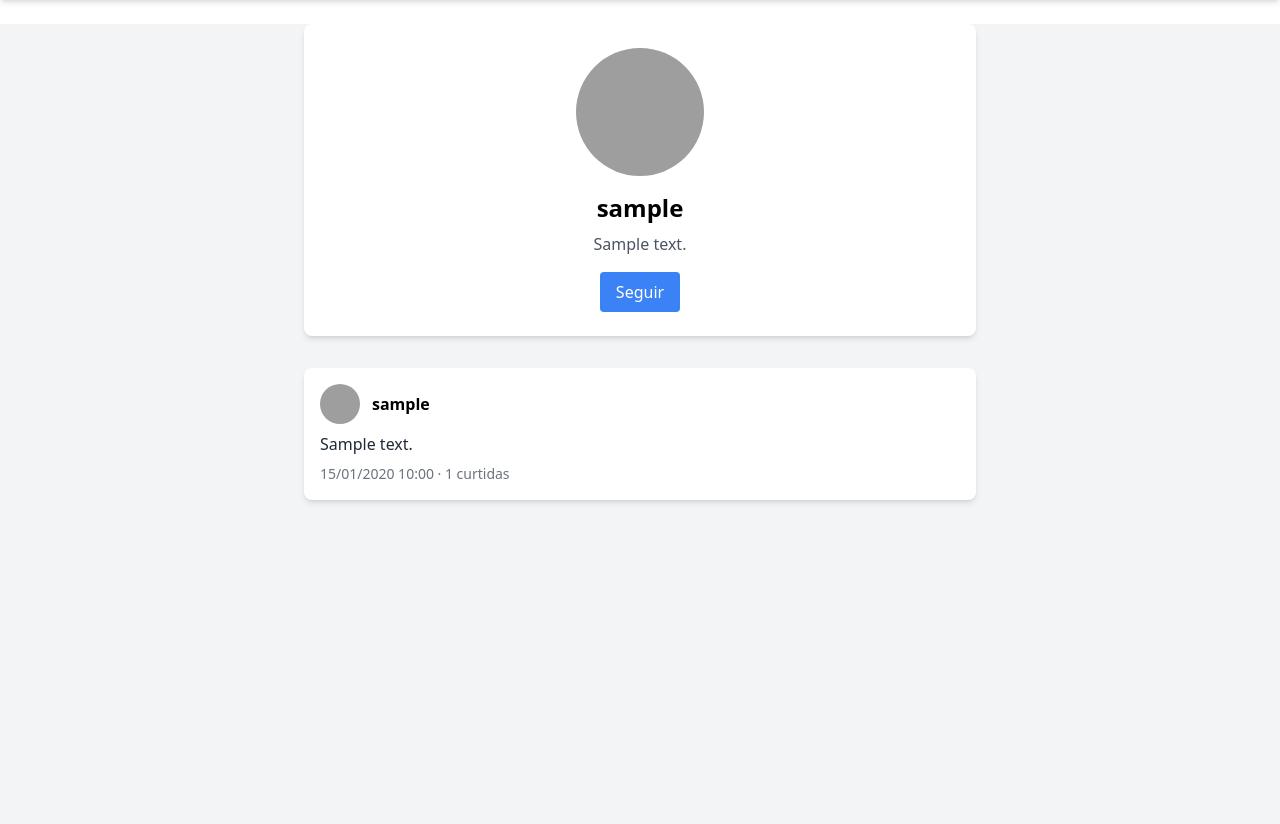
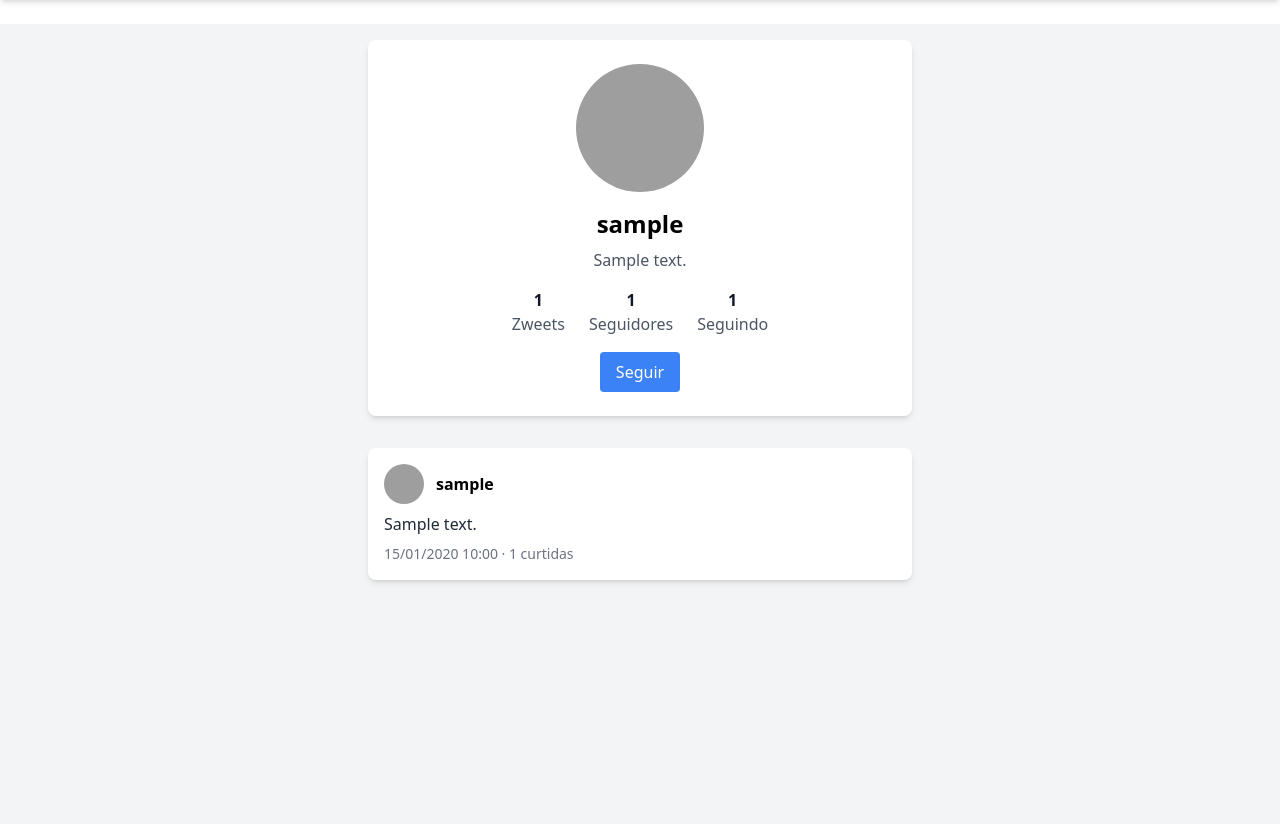
Before and after one commit to DevTroli/Z, a Django app: a page that uses templates/users/profile.html in a window 1280 px wide. Shown: the part 64-888 px from the top of the page. Run offline with Django 5.2, Linux system fonts and the light colour scheme; tables that the repository leaves empty hold one stand-in row (values such as "Sample post"); some libraries are stand-ins or nearby versions; grey boxes are pictures that could not be loaded.

Commit message:
✨ feat (profile) add user stats section

```diff
--- a/templates/users/profile.html
+++ b/templates/users/profile.html
@@ -1,12 +1,28 @@
 {% extends "base.html" %}
 
 {% block content %}
-<div class="max-w-2xl mx-auto mt-8">
+<div class="max-w-xl mx-auto mt-8 p-4">
   <!-- Header do Perfil -->
   <div class="bg-white p-6 rounded-lg shadow-md text-center">
     <img src="{{ profile_user.avatar_url }}&size=128" class="w-32 h-32 rounded-full mx-auto mb-4">
     <h1 class="text-2xl font-bold">{{ profile_user.username }}</h1>
     <p class="text-gray-600 mt-2">{{ profile_user.bio }}</p>
+
+    <!-- Métricas do Perfil -->
+    <div class="flex justify-center space-x-6 mt-4 text-gray-600">
+      <div class="flex flex-col items-center">
+        <span class="font-bold text-gray-900">{{ zweets|length }}</span>
+        <span>Zweets</span>
+      </div>
+      <div class="flex flex-col items-center">
+        <span class="font-bold text-gray-900">{{ profile_user.followers.count }}</span>
+        <span>Seguidores</span>
+      </div>
+      <div class="flex flex-col items-center">
+        <span class="font-bold text-gray-900">{{ profile_user.following.count }}</span>
+        <span>Seguindo</span>
+      </div>
+    </div>
 
     <!-- Botão Seguir/Desseguir -->
     {% if user != profile_user %}
@@ -20,14 +36,10 @@
   </div>
 
   <!-- Zweets do Usuário -->
-  <div class="mt-8 space-y-4">
-    {% for zweet in zweets %}
-    {% include "zweets/zweet_list.html" %}
-    {% empty %}
-    <div class="bg-white p-4 rounded-lg shadow-md text-center text-gray-500">
-      Nenhum Zweet encontrado.
-    </div>
-    {% endfor %}
+  <div class="mt-8 mb-2 space-y-4">
+      <div class="mt-8 space-y-4">
+        {% include "zweets/zweet_list.html" with zweets=zweets %}
+      </div>
   </div>
 </div>
 {% endblock %}
--- a/users/views.py
+++ b/users/views.py
@@ -45,9 +45,11 @@ class ProfileView(DetailView):
 
     def get_context_data(self, **kwargs):
         context = super().get_context_data(**kwargs)
-        context["zweets"] = Zweet.objects.filter(user=self.object)[:20]
+        user_zweets = Zweet.objects.filter(user=self.object)
 
-        # Verifica se o usuário autenticado está seguindo o perfil que está sendo visualizado
+        context["zweets"] = user_zweets[:20]
+        context["total_zweets"] = user_zweets.count()
+
         if self.request.user.is_authenticated:
             context["is_following"] = Follow.objects.filter(
                 follower=self.request.user, followed=self.object
```
